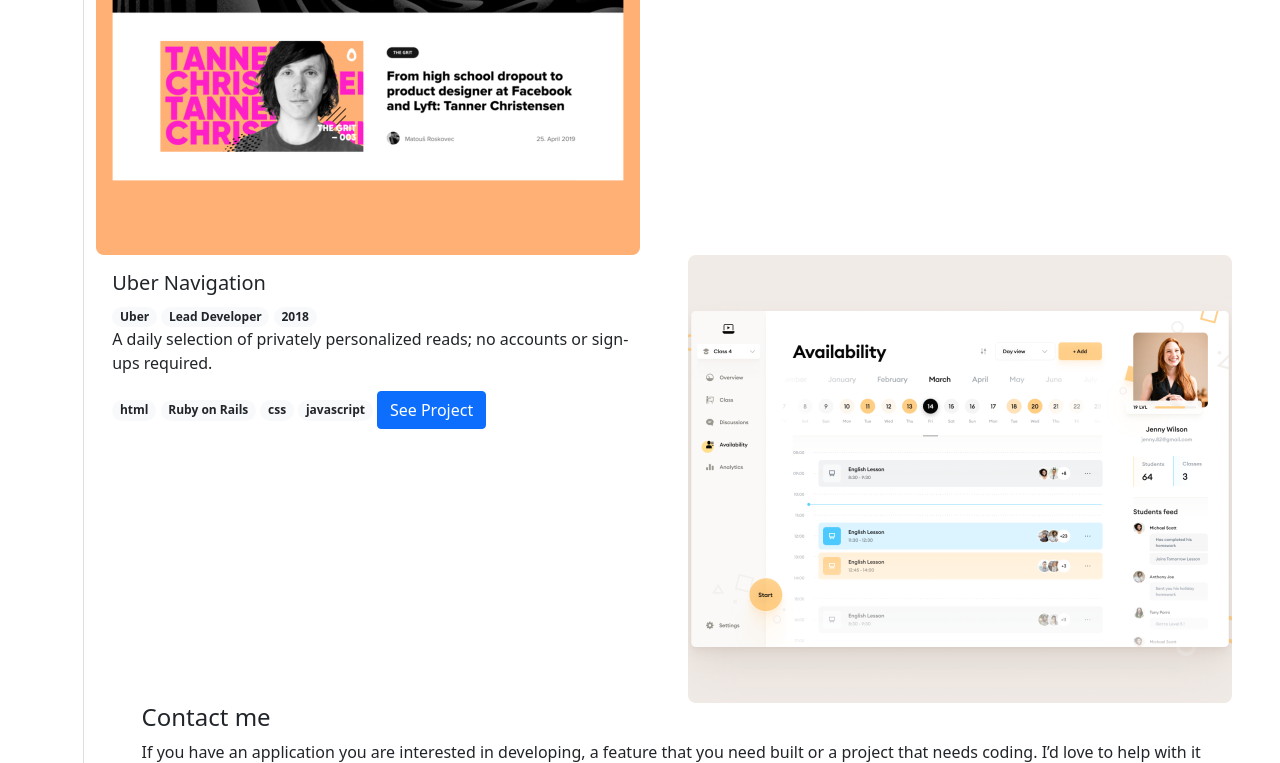
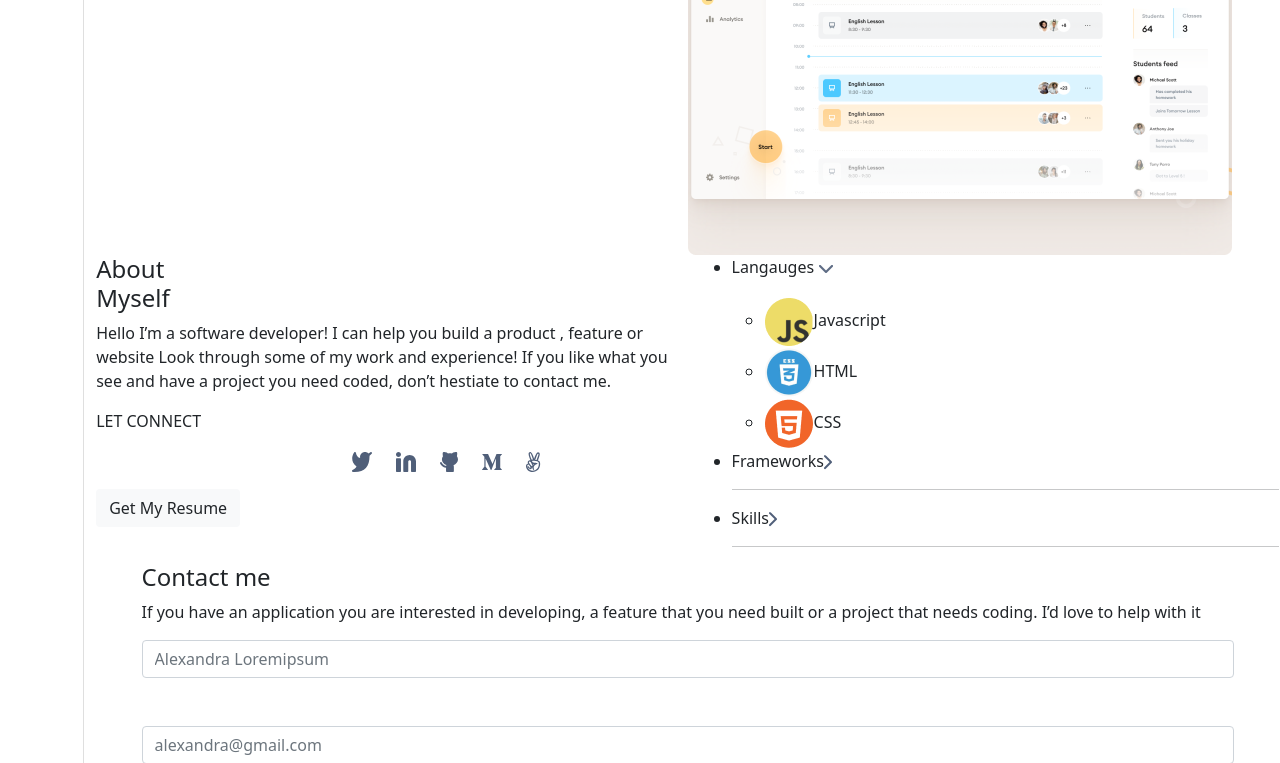
Before and after one commit to sharon-odhiambo/Bootstrap, a website: page index.html in a window 1280 px wide. Shown: the part 1946-2709 px from the top of the page. Drawn offline with nearby package versions, Linux system fonts and the light colour scheme.

Commit message:
updating code

```diff
--- a/index.html
+++ b/index.html
@@ -48,13 +48,7 @@
         </ul>
 
       </div>
-      </div>
-
-      <div class="d-flex cards align-items-center">
-        <div class="flex-shrink-0 mx-5">
-          <img src="./images/snapshoot-desktop.png" class="img-fluid  rounded-start" alt="project rate card">
-        </div>
-      </div>
+    </div>
 
     <div class="row row-cols-1 g-4 cards">
         <div class="card mb-3">
@@ -135,7 +129,65 @@
                           </div>
                       </div>
       </div>
+      <div class="row">
+        <div class="col"><h4>About <br> Myself</h4>
+          <p>Hello I’m a software developer! I can help you build a product , feature or website Look through some of my work and experience! If you like what you see and have a project you need coded, don’t hestiate to contact me.</p>
+       <p>LET CONNECT</p>
+        <ul class="social-media-links d-flex">
+          <li> <a href="https://twitter.com/SharonVictor16_" target="_blank" rel="noopener" class="social-media-link"><img src="./images/twitter-icon.svg" alt="Twitter">
+              </a>
+          </li>
+          <li> <a href="https://www.linkedin.com/in/sharon-odhiambo-4333a0163/" target="_blank" rel="noopener"><img src="./images/linkedi-icon.svg" alt="LinkedIn">
+              </a>
+          </li>
+          <li> <a href="https://www.linkedin.com/in/sharon-odhiambo-4333a0163/" target="_blank" rel="noopener"><img src="./images/github.svg" alt="LinkedIn">
+          </a>
+          </li>
+         <li> <a href="https://www.linkedin.com/in/sharon-odhiambo-4333a0163/" target="_blank" rel="noopener"><img src="./images/medium.svg" alt="LinkedIn">
+        </a>
+        </li>
+        <li> <a href="https://github.com/sharon-odhiambo" target="_blank" rel="noopener" class="social-media-link"><img src="./images/angelist.svg" alt="Github">
+        </a>
+      </li>
+      </ul>
+      <button type="button" class="btn bg-light">Get My Resume</button>
+        </div>
+            <div class="col">
+                <ul>
+                  <li>
+                    <div class="languages-dropdown-bar">
+                    <p>Langauges<span><img src="./images/dropdown..png" alt="languages"></span></p>
+                    <div class="skill-items">
+                    <ul>
+                      <li>
+                        <span><img src="./images/JS.png" alt="js-icon">Javascript</span></li>
+                      <li>
+                      <span><img src="./images/HTML.png" alt="html-icon">HTML</span></li>
+                      <li>
+                        <span><img src="./images/CSS.png" alt="css-icon">CSS</span></li>
+                      </ul>
+                    </div>
+                    </div>
+                    </li>
+                    <li>
+                      <div class="skill-projects-item">
+                      <p>Frameworks<span><img src="./images/arrow.png" alt="frames-icon"></span></p>
+                      </div>
+                      <hr/>
+                      </li>
+                      <li>
+                      <div class="skill-projects-item">
+                      <p>Skills<span><img src="./images/arrow.png" alt="skills-icon"></span></p>
+                      </div>
+                      <hr/>
+                      </li>
 
+                </ul>
+
+
+            </div>
+
+      </div>
       <div class="container">
         <div class="contact-us">
           <h4>Contact me</h4>
```
